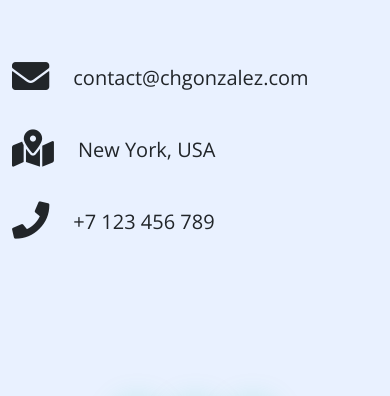
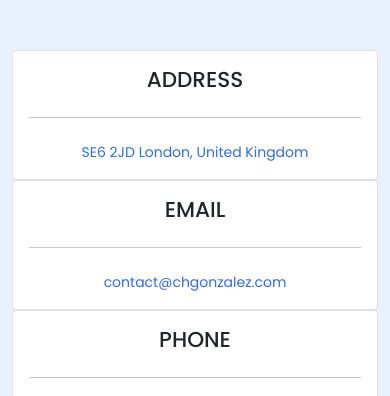
Before and after one commit to chgonzalez9/newWeb-backup, a plain HTML site: page index.html in a window 390 px wide. Shown: the part 7341-7737 px from the top of the page. Drawn offline with nearby package versions, Linux system fonts and the light colour scheme; no server answers.

Commit message:
contact structure

```diff
--- a/index.html
+++ b/index.html
@@ -652,57 +652,83 @@
             </div>
         </div>
     </section>
-    <!--About Section Progress END-->
-    <!--Contact Us START-->
+
+    <!-- Contact Us -->
+
     <section id="contact">
+
         <div class="container">
-            <!--Section Body START-->
-            <div class="section-body">
-                <div class="row gy-5">
-                    <div class="col-md-6">
-                        <div class="d-flex flex-column justify-content-center h-100">
-                            <!--Contact Details START-->
-                            <div class="contact-details d-flex flex-row align-items-center mb-3">
-                                <div class="cd-icon fs-2 me-4">
-                                    <i class="fas fa-envelope"></i>
-                                </div>
-                                <div class="cd-info fs-5 font-family-secondary">
-                                    <a href="#" class="text-reset">
-                                        contact@chgonzalez.com
-                                    </a>
-                                </div>
+
+            <!-- Section Body -->
+
+                <div class="row">
+
+                    <div class="col-md-4">
+
+                        <div class="card">
+
+                            <div class="card-body text-center">
+
+                                <i class="text-primary mb-2"></i>
+
+                                <h4 class="card-title text-uppercase m-0">Address</h4>
+
+                                <hr class="my-4" />
+
+                                <div class="small text-black-50"><a href="https://goo.gl/maps/tZx23HU9cuJ1n6LF8" target="_blank">SE6 2JD London, United Kingdom</a></div>
+
                             </div>
-                            <!--Contact Details END-->
-                            <!--Contact Details START-->
-                            <div class="contact-details d-flex flex-row align-items-center mb-3">
-                                <div class="cd-icon fs-2 me-4">
-                                    <i class="fas fa-map-marked-alt"></i>
-                                </div>
-                                <div class="cd-info fs-5 font-family-secondary text-reset">
-                                    New York, USA
-                                </div>
+
+                        </div>
+
+                    </div>
+
+                    <div class="col-md-4">
+
+                        <div class="card">
+
+                            <div class="card-body text-center">
+
+                                <i class="text-primary mb-2"></i>
+
+                                <h4 class="card-title text-uppercase m-0">Email</h4>
+
+                                <hr class="my-4" />
+
+                                <div class="small text-black-50"><a href="mailto:contact@chgonzalez.com" target="_blank">contact@chgonzalez.com</a></div>
+
                             </div>
-                            <!--Contact Details END-->
-                            <!--Contact Details START-->
-                            <div class="contact-details d-flex flex-row align-items-center">
-                                <div class="cd-icon fs-2 me-4">
-                                    <i class="fas fa-phone"></i>
-                                </div>
-                                <div class="cd-info fs-5 font-family-secondary">
-                                    <a href="#" class="text-reset">
-                                        +7 123 456 789
-                                    </a>
-                                </div>
+
+                        </div>
+
+                    </div>
+
+                    <div class="col-md-4">
+
+                        <div class="card">
+
+                            <div class="card-body text-center">
+
+                                <i class="text-primary mb-2"></i>
+
+                                <h4 class="card-title text-uppercase m-0">Phone</h4>
+
+                                <hr class="my-4" />
+
+                                <div class="small text-black-50"><a href="tel:+44 7379 240609" target="_blank">+44 7379 240609</a></div>
+
                             </div>
-                            <!--Contact Details END-->
+
                         </div>
+
                     </div>
+
                 </div>
-            </div>
-            <!--Section Body END-->
+
         </div>
+
     </section>
-    <!--Contact Us END-->
+
     <!--Footer START-->
     <footer class="py-4">
         <div class="container">
```
